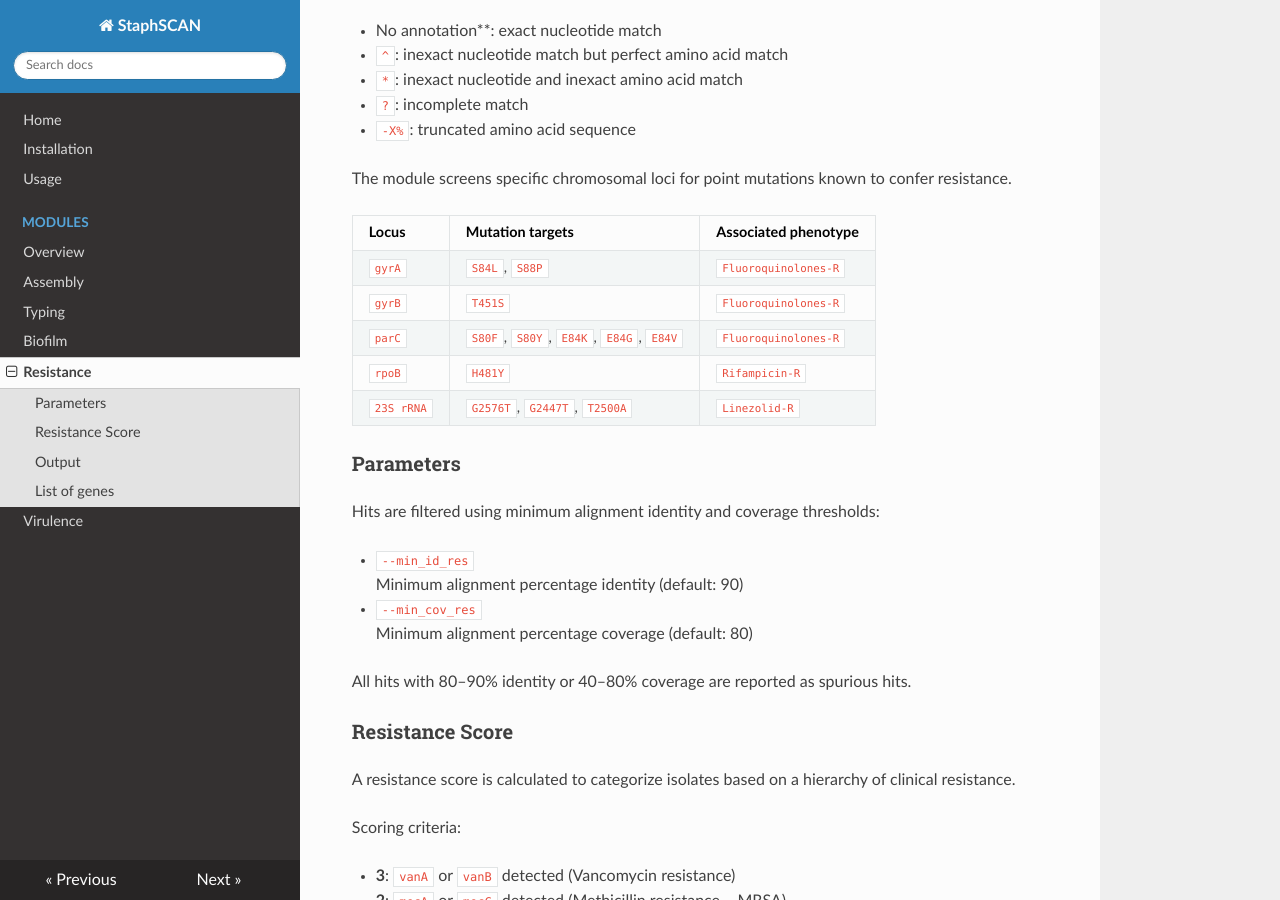
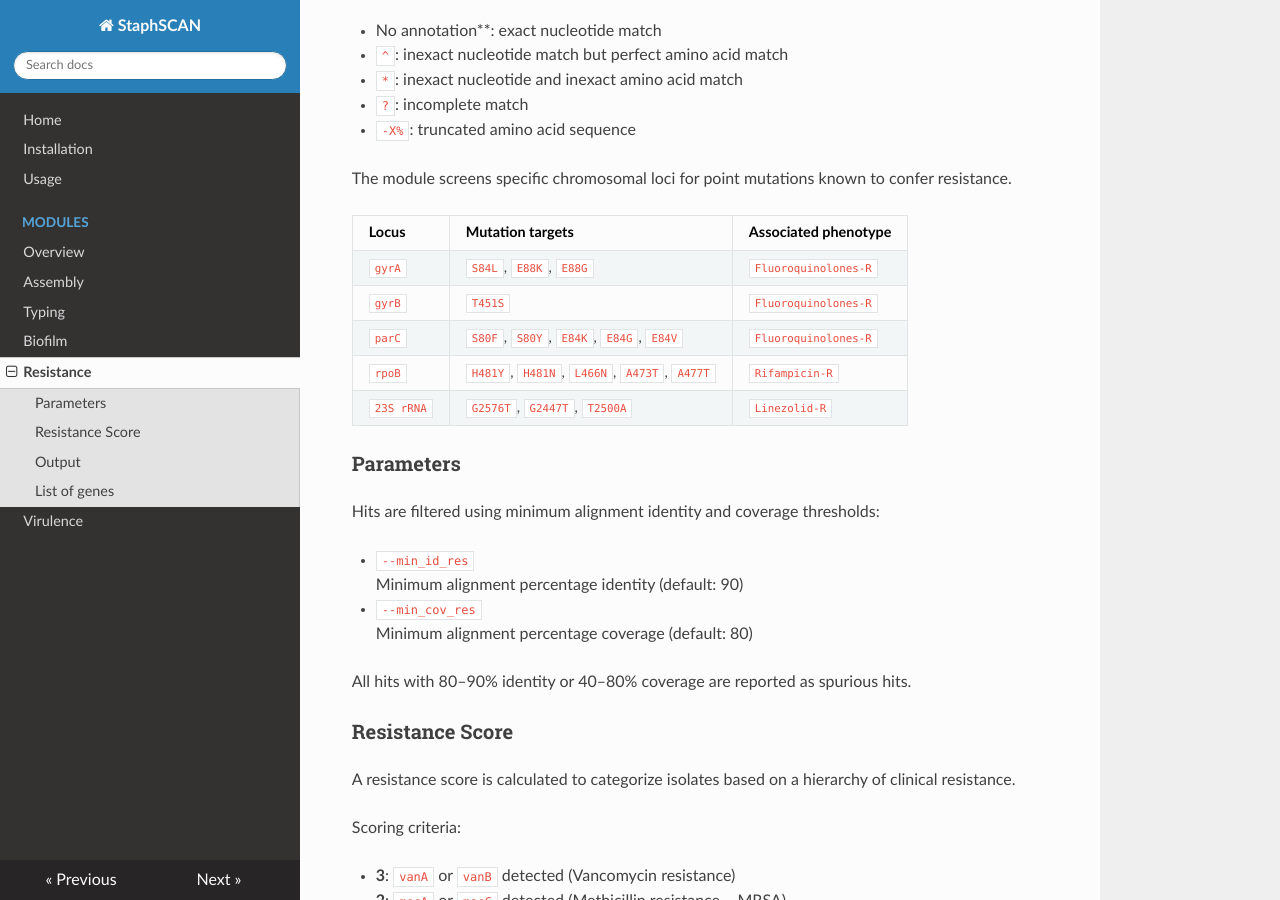
Before and after one commit to riccabolla/StaphSCAN, an MkDocs documentation site: the page built from docs/resistance.md, in a window 1280 px wide and 900 px high, scrolled down 642 px. Built offline with MkDocs 1.6.1, drawn with Linux system fonts in a browser that asks for light colours; nearby versions of some CDN libraries.

Commit message:
added new snp

```diff
--- a/docs/resistance.md
+++ b/docs/resistance.md
@@ -29,10 +29,10 @@ The module screens specific chromosomal loci for point mutations known to confer
 
 | Locus | Mutation targets | Associated phenotype |
 |------|------------------|----------------------|
-| `gyrA` | `S84L`, `S88P` | `Fluoroquinolones-R` |
+| `gyrA` | `S84L`, `E88K`, `E88G` | `Fluoroquinolones-R` |
 | `gyrB` | `T451S` | `Fluoroquinolones-R` |
 | `parC` | `S80F`, `S80Y`, `E84K`, `E84G`, `E84V` | `Fluoroquinolones-R` |
-| `rpoB` | `H481Y` | `Rifampicin-R` |
+| `rpoB` | `H481Y`, `H481N`, `L466N`, `A473T`, `A477T` | `Rifampicin-R` |
 | `23S rRNA` | `G2576T`, `G2447T`, `T2500A` | `Linezolid-R` |
 
 ### Parameters
```
